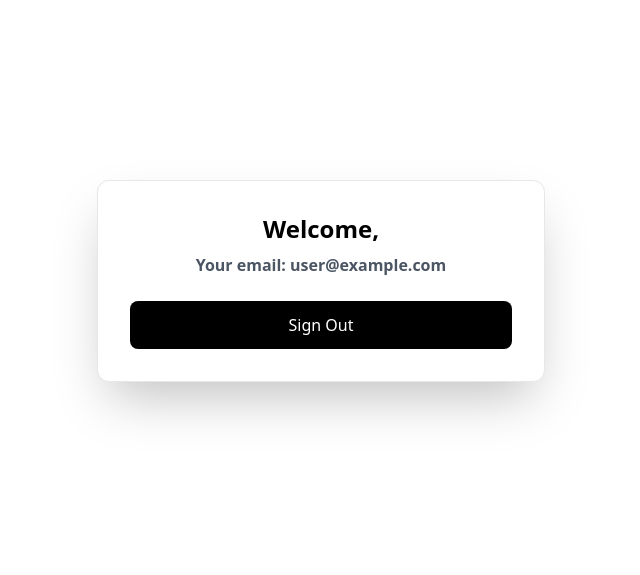
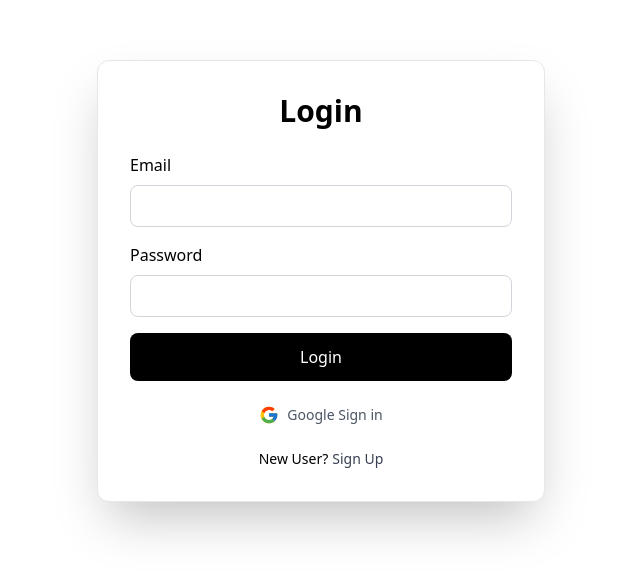
Before and after one commit to nerdyEther/mindmate_assign, a React (Create React App) app: page /login in a window 1280 px wide. Before the commit this address led to /dashboard. Shown: the part 119-694 px from the top of the page, without its empty margins (319-959 px from the left). Built offline with nearby package versions, Linux system fonts and the light colour scheme; no server answers; sample sign-in values are in the browser's storage.

Commit message:
adding loading states

```diff
--- a/package.json
+++ b/package.json
@@ -11,8 +11,10 @@
     "react": "^18.3.1",
     "react-dom": "^18.3.1",
     "react-firebase-hooks": "^5.1.1",
+    "react-hot-toast": "^2.4.1",
     "react-router-dom": "^7.0.2",
     "react-scripts": "5.0.1",
+    "react-toastify": "^10.0.6",
     "web-vitals": "^2.1.4"
   },
   "scripts": {
--- a/public/index.html
+++ b/public/index.html
@@ -5,6 +5,7 @@
     <link rel="icon" href="%PUBLIC_URL%/favicon.ico" />
     <meta name="viewport" content="width=device-width, initial-scale=1" />
     <meta name="theme-color" content="#000000" />
+
     <meta
       name="description"
       content="Web site created using create-react-app"
--- a/src/App.js
+++ b/src/App.js
@@ -1,11 +1,12 @@
 import React from 'react';
 import { BrowserRouter as Router, Route, Routes, Navigate } from 'react-router-dom';
+import { ToastContainer } from 'react-toastify';
+import 'react-toastify/dist/ReactToastify.css';
 import { useAuthState } from 'react-firebase-hooks/auth';
 import { auth } from './firebase-config';
 import LoginPage from './pages/LoginPage';
 import Dashboard from './pages/Dashboard';
-import Signup from './pages/Signup';
-
+import Signup from './pages/SignupPage';
 
 function App() {
   const [user, loading] = useAuthState(auth);
@@ -19,16 +20,16 @@ function App() {
   }
 
   return (
-
     <Router>
+      <ToastContainer />
       <Routes>
         <Route
           path="/login"
-          element={!user ? <LoginPage /> : <Navigate to="/dashboard" />}
+          element={<LoginPage />}
         />
         <Route
           path="/signup"
-          element={!user ? <Signup /> : <Navigate to="/dashboard" />}
+          element={<Signup />}
         />
         <Route
           path="/dashboard"
@@ -40,7 +41,6 @@ function App() {
         />
       </Routes>
     </Router>
-
   );
 }
 
--- a/src/pages/LoginPage.js
+++ b/src/pages/LoginPage.js
@@ -8,17 +8,18 @@ const LoginPage = () => {
   const [email, setEmail] = useState('');
   const [password, setPassword] = useState('');
   const [error, setError] = useState('');
+  const [isLoading, setIsLoading] = useState(false);
   const navigate = useNavigate();
 
   const handleEmailLogin = async (e) => {
     e.preventDefault();
     setError('');
+    setIsLoading(true);
 
     try {
       await signInWithEmailAndPassword(auth, email, password);
       navigate('/dashboard');
     } catch (err) {
-
       switch (err.code) {
         case 'auth/invalid-credential':
           setError('Incorrect email or password. Please try again.');
@@ -27,10 +28,11 @@ const LoginPage = () => {
           setError('Too many login attempts. Please try again later.');
           break;
         default:
-
           setError('An error occurred. Please try again.');
           console.error('Login error:', err);
       }
+    } finally {
+      setIsLoading(false);
     }
   };
 
@@ -39,7 +41,6 @@ const LoginPage = () => {
       await signInWithPopup(auth, googleProvider);
       navigate('/dashboard');
     } catch (error) {
-
       switch (error.code) {
         case 'auth/popup-closed-by-user':
           setError('Google Sign-In was cancelled.');
@@ -66,6 +67,7 @@ const LoginPage = () => {
               onChange={(e) => setEmail(e.target.value)}
               className="w-full px-3 py-2 border border-gray-300 rounded-lg focus:outline-none focus:ring-2 focus:ring-gray-500"
               required
+              disabled={isLoading}
             />
           </div>
           <div>
@@ -77,14 +79,16 @@ const LoginPage = () => {
               onChange={(e) => setPassword(e.target.value)}
               className="w-full px-3 py-2 border border-gray-300 rounded-lg focus:outline-none focus:ring-2 focus:ring-gray-500"
               required
+              disabled={isLoading}
             />
           </div>
           {error && <p className="text-red-500 text-sm text-center">{error}</p>}
           <button
             type="submit"
-            className="w-full py-3 bg-black text-white rounded-lg hover:bg-gray-800 transition-colors duration-300"
+            className="w-full py-3 bg-black text-white rounded-lg hover:bg-gray-800 transition-colors duration-300 disabled:bg-gray-400 disabled:cursor-not-allowed"
+            disabled={isLoading}
           >
-            Login
+            {isLoading ? 'Logging in...' : 'Login'}
           </button>
         </form>
 
@@ -92,6 +96,7 @@ const LoginPage = () => {
           <button
             onClick={handleGoogleSignIn}
             className="flex items-center space-x-2 text-gray-600 hover:text-black"
+            disabled={isLoading}
           >
             <img src={googleLogo} alt="Google logo" className="w-5 h-5" />
             <span className="text-sm">Google Sign in</span>
@@ -104,6 +109,7 @@ const LoginPage = () => {
             <button
               onClick={() => navigate('/signup')}
               className="text-gray-700 ml-1 hover:underline"
+              disabled={isLoading}
             >
               Sign Up
             </button>
--- a/src/pages/Signup.js
+++ b/src/pages/SignupPage.js
@@ -1,22 +1,25 @@
 import React, { useState } from 'react';
 import { createUserWithEmailAndPassword, updateProfile } from 'firebase/auth';
-import { auth} from '../firebase-config';
+import { auth } from '../firebase-config';
 import { useNavigate } from 'react-router-dom';
-
+import { toast } from 'react-toastify';
 
 const SignupPage = () => {
   const [name, setName] = useState('');
   const [email, setEmail] = useState('');
   const [password, setPassword] = useState('');
   const [error, setError] = useState('');
+  const [isLoading, setIsLoading] = useState(false);
   const navigate = useNavigate();
 
   const handleSignup = async (e) => {
     e.preventDefault();
     setError('');
+    setIsLoading(true);
 
     if (password.length < 6) {
       setError('Password should be at least 6 characters long');
+      setIsLoading(false);
       return;
     }
 
@@ -31,7 +34,22 @@ const SignupPage = () => {
         displayName: name
       });
 
-      navigate('/dashboard');
+
+      await auth.signOut();
+
+
+      toast.success('User created successfully! Please log in.', {
+        position: "top-right",
+        autoClose: 3000,
+        hideProgressBar: false,
+        closeOnClick: true,
+        pauseOnHover: true,
+        draggable: true,
+      });
+
+      navigate('/login');
+
+
     } catch (err) {
       switch (err.code) {
         case 'auth/email-already-in-use':
@@ -43,6 +61,8 @@ const SignupPage = () => {
         default:
           setError(err.message);
       }
+    } finally {
+      setIsLoading(false);
     }
   };
 
@@ -61,6 +81,7 @@ const SignupPage = () => {
               onChange={(e) => setName(e.target.value)}
               className="w-full px-3 py-2 border border-gray-300 rounded-lg focus:outline-none focus:ring-2 focus:ring-gray-500"
               required
+              disabled={isLoading}
             />
           </div>
           <div>
@@ -72,6 +93,7 @@ const SignupPage = () => {
               onChange={(e) => setEmail(e.target.value)}
               className="w-full px-3 py-2 border border-gray-300 rounded-lg focus:outline-none focus:ring-2 focus:ring-gray-500"
               required
+              disabled={isLoading}
             />
           </div>
           <div>
@@ -84,14 +106,16 @@ const SignupPage = () => {
               className="w-full px-3 py-2 border border-gray-300 rounded-lg focus:outline-none focus:ring-2 focus:ring-gray-500"
               required
               minLength="6"
+              disabled={isLoading}
             />
           </div>
           {error && <p className="text-red-500 text-sm">{error}</p>}
           <button
             type="submit"
-            className="w-full py-3 bg-black text-white rounded-lg hover:bg-gray-800 transition-colors duration-300"
+            className="w-full py-3 bg-black text-white rounded-lg hover:bg-gray-800 transition-colors duration-300 disabled:bg-gray-400 disabled:cursor-not-allowed"
+            disabled={isLoading}
           >
-            Sign Up
+            {isLoading ? 'Creating User...' : 'Sign Up'}
           </button>
         </form>
 
@@ -101,13 +125,12 @@ const SignupPage = () => {
             <button
               onClick={() => navigate('/login')}
               className="text-gray-700 ml-1 hover:underline"
+              disabled={isLoading}
             >
               Login
             </button>
           </p>
         </div>
-
-
       </div>
     </div>
   );
```
Also changed, not shown: vercel.json (added), 1 other file (tests, documents, lock files or other folders). Lines whose indentation alone changed are shown as unchanged.
